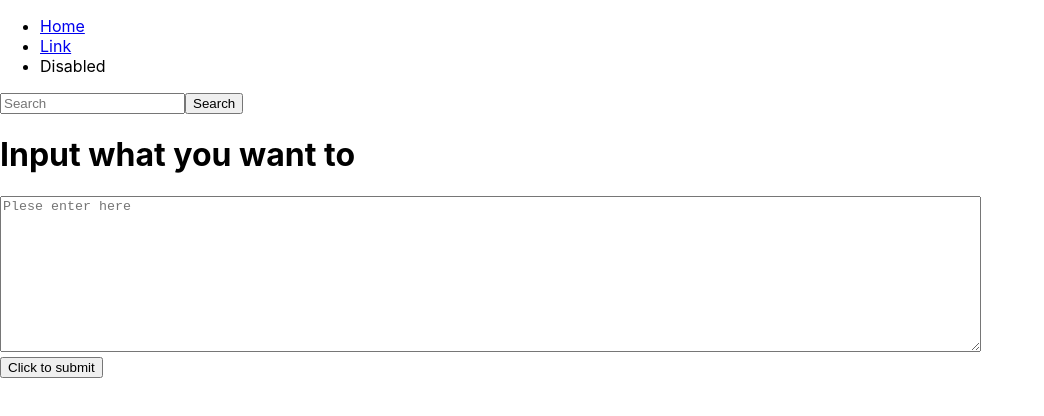
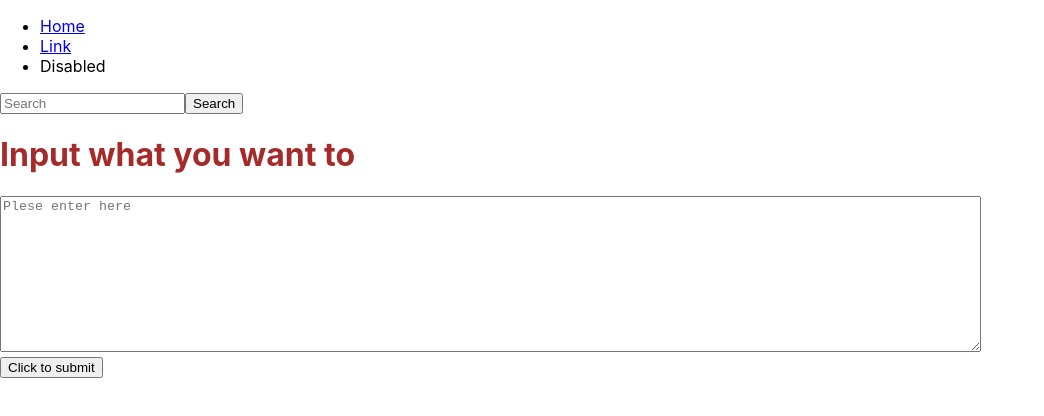
Before and after one commit to Piyush2527/Word_Counting_REACTJS, a React (Create React App) app: page / in a window 1280 px wide. Shown: the top 416 px of the page, without its empty margins (0-1044 px from the left). Built offline with nearby package versions, Linux system fonts and the light colour scheme.

Commit message:
Updating in App.css file

```diff
--- a/src/App.css
+++ b/src/App.css
@@ -1,38 +1,7 @@
-.App {
-  text-align: center;
+
+#header1{
+  color: brown;
+  font-size: xx-large;
+  font-weight: bolder;
+  font-display: flex;
 }
-
-.App-logo {
-  height: 40vmin;
-  pointer-events: none;
-}
-
-@media (prefers-reduced-motion: no-preference) {
-  .App-logo {
-    animation: App-logo-spin infinite 20s linear;
-  }
-}
-
-.App-header {
-  background-color: #282c34;
-  min-height: 100vh;
-  display: flex;
-  flex-direction: column;
-  align-items: center;
-  justify-content: center;
-  font-size: calc(10px + 2vmin);
-  color: white;
-}
-
-.App-link {
-  color: #61dafb;
-}
-
-@keyframes App-logo-spin {
-  from {
-    transform: rotate(0deg);
-  }
-  to {
-    transform: rotate(360deg);
-  }
-}
```
